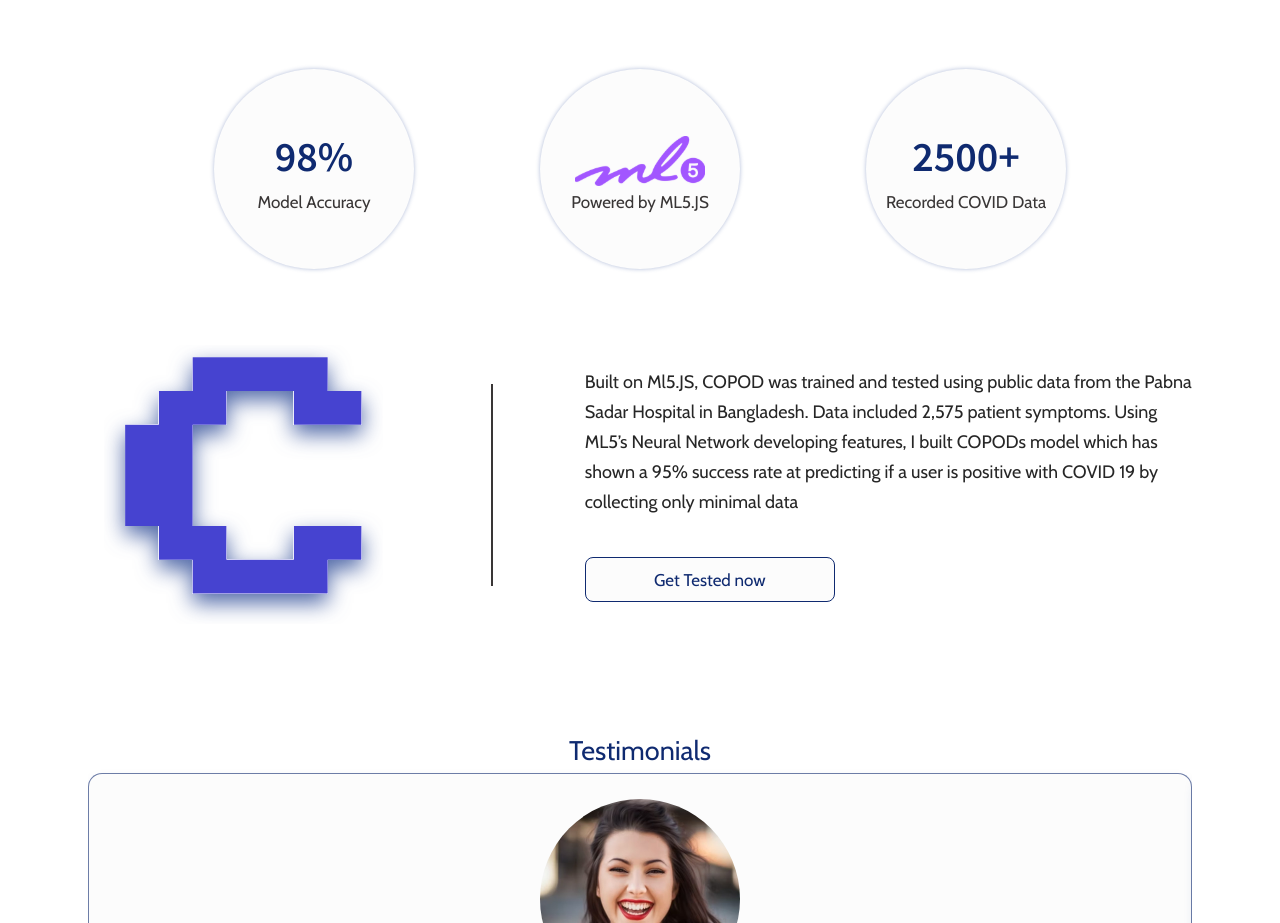
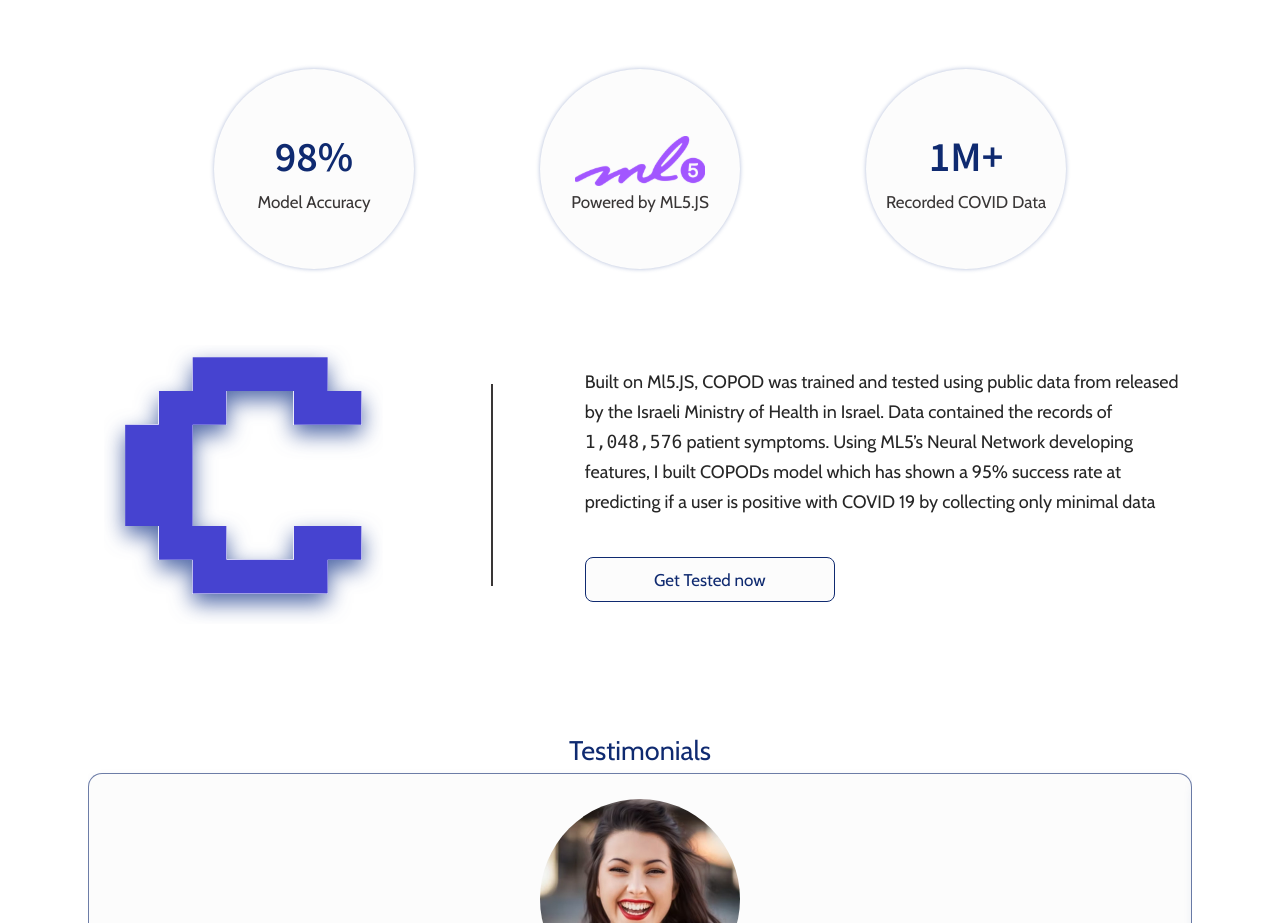
Before and after one commit to theajstars/Project-COPOD, a React (Create React App) app: page / in a window 1280 px wide. Shown: the part 820-1743 px from the top of the page. Built offline with nearby package versions, Linux system fonts and the light colour scheme.

Commit message:
Make I push code jaare

```diff
--- a/package.json
+++ b/package.json
@@ -3,6 +3,7 @@
   "version": "0.1.0",
   "private": true,
   "dependencies": {
+    "@emailjs/browser": "^3.6.2",
     "@emotion/react": "^11.9.0",
     "@emotion/styled": "^11.8.1",
     "@mui/material": "^5.8.0",
--- a/src/App.js
+++ b/src/App.js
@@ -119,7 +119,7 @@ export default function App() {
               </div>
               <div className="copod-property flex-column bg-white">
                 <div className="copod-property-top text-darker-blue source-sans">
-                  2500+
+                  1M+
                 </div>
                 <div className="copod-property-bottom cabin text-gray">
                   Recorded COVID Data
@@ -134,11 +134,12 @@ export default function App() {
               <div className="copod-about-right flex-column">
                 <div className="copod-about-text cabin">
                   Built on Ml5.JS, COPOD was trained and tested using public
-                  data from the Pabna Sadar Hospital in Bangladesh. Data
-                  included 2,575 patient symptoms. Using ML5’s Neural Network
-                  developing features, I built COPODs model which has shown a
-                  95% success rate at predicting if a user is positive with
-                  COVID 19 by collecting only minimal data
+                  data from released by the Israeli Ministry of Health in
+                  Israel. Data contained the records of <code>1,048,576</code>{" "}
+                  patient symptoms. Using ML5’s Neural Network developing
+                  features, I built COPODs model which has shown a 95% success
+                  rate at predicting if a user is positive with COVID 19 by
+                  collecting only minimal data
                 </div>
                 <Link
                   to="/new"
```
Also changed, not shown: 2 other files (tests, documents, lock files or other folders).
